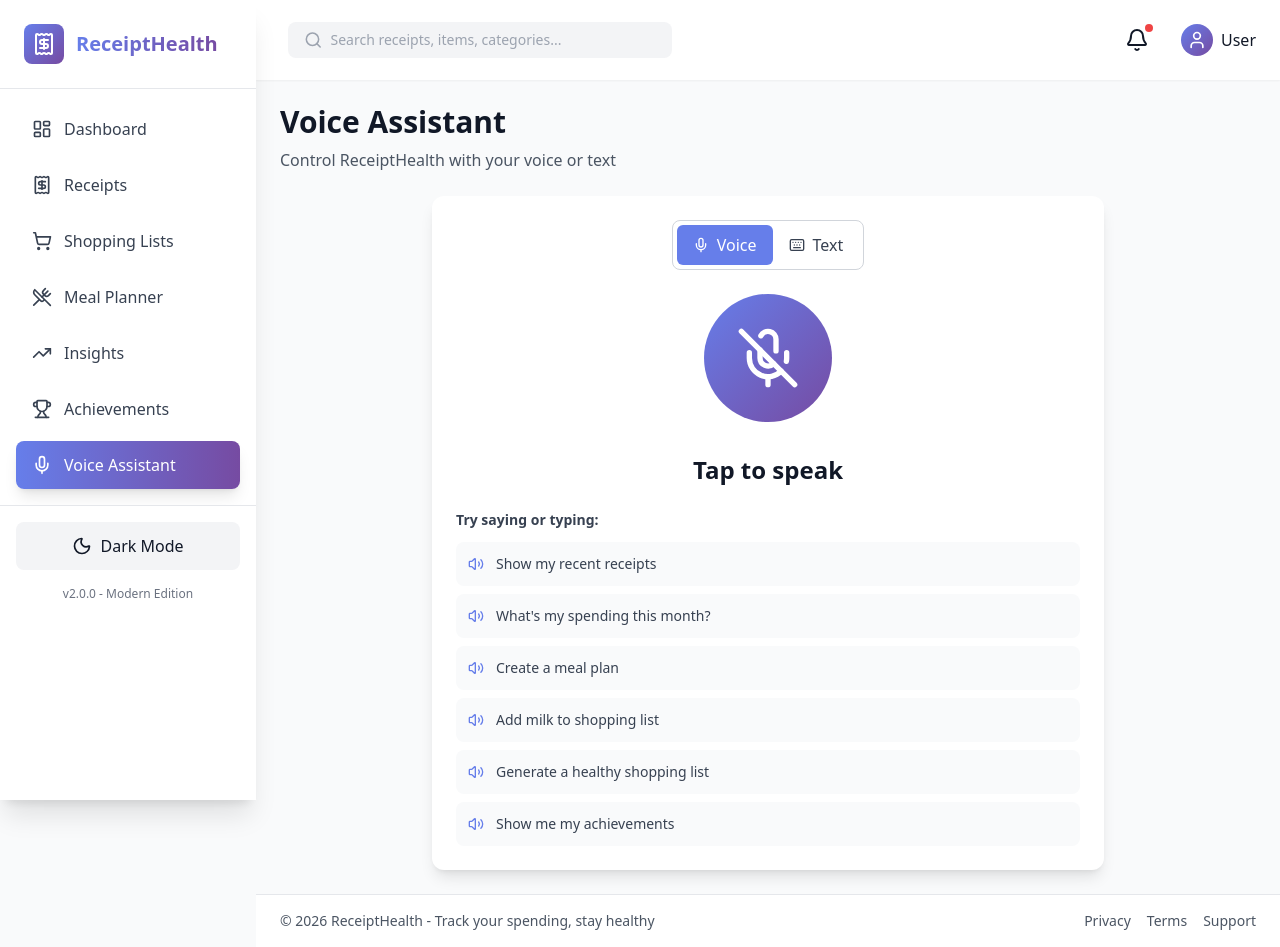
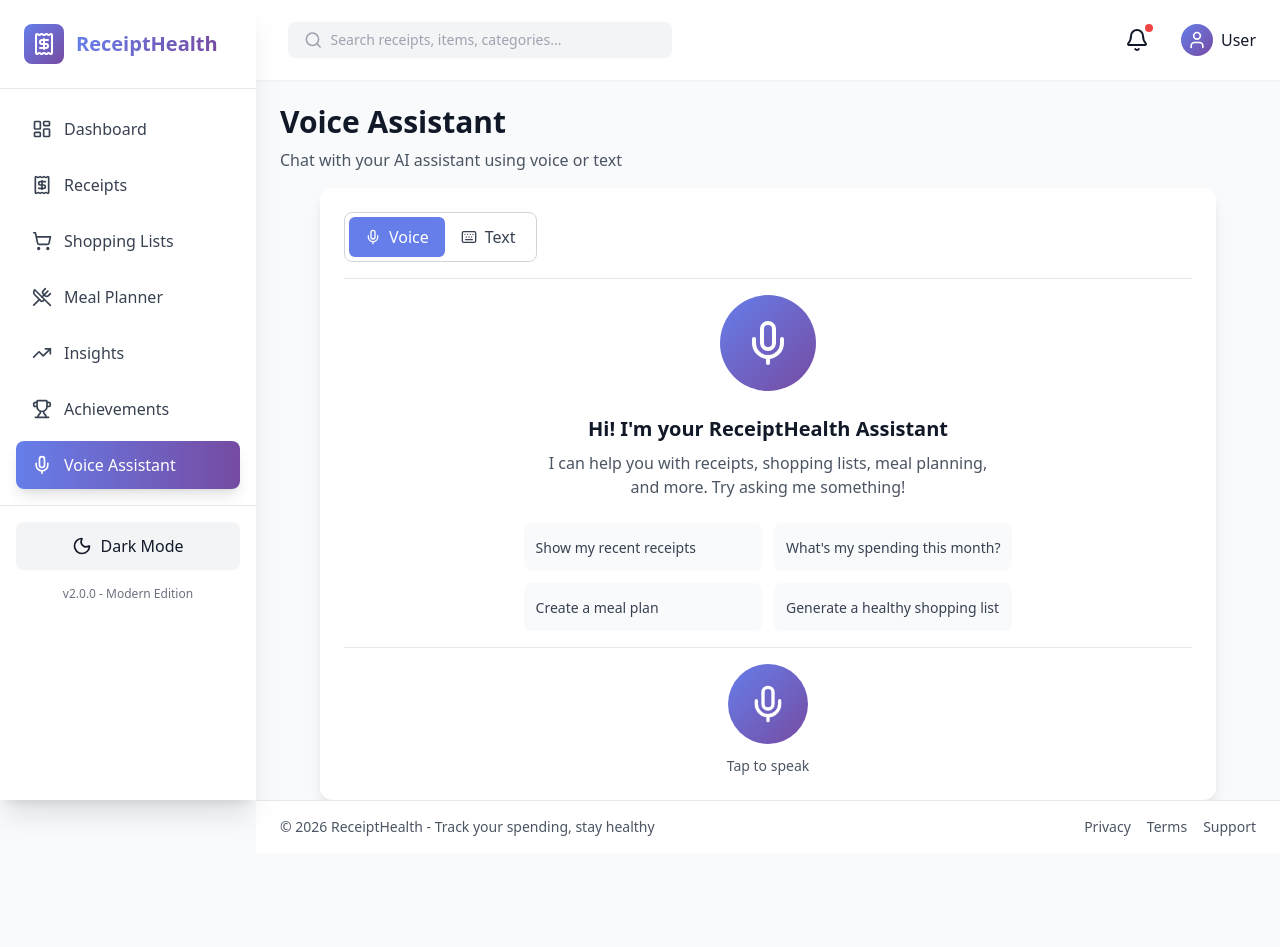
Before and after one commit to AlexanderErdelyi/copilot-powered-app, a React (Vite) app in the folder ReceiptHealth/client/: page /voice-assistant in a window 1280 px wide. After the commit the page ends 853 px from the top, so only its background shows below. Built offline with nearby package versions, Linux system fonts and the light colour scheme.

Commit message:
Fix Voice Assistant: correct API call and redesign as Google Assistant-style chat interface
Co-authored-by: AlexanderErdelyi <124360120+AlexanderErdelyi@users.noreply.github.com>

```diff
--- a/ReceiptHealth/client/src/pages/VoiceAssistant.jsx
+++ b/ReceiptHealth/client/src/pages/VoiceAssistant.jsx
@@ -74,12 +74,19 @@ function VoiceAssistant() {
 
   const processCommand = async (command) => {
     setProcessing(true);
+
+    // Add user message to history immediately
+    const userMessage = { role: 'user', content: command };
+    setConversationHistory(prev => [...prev, userMessage]);
+    setTranscript(''); // Clear current transcript
+    setTextInput(''); // Clear text input
+
     try {
       // Prepare conversation history (last 10 messages)
       const historyToSend = conversationHistory.slice(-10);
 
       const res = await axios.post('/api/voice/process-command', {
-        command,
+        transcript: command, // Backend expects 'transcript' not 'command'
         sessionId,
         conversationHistory: historyToSend
       });
@@ -93,13 +100,9 @@ function VoiceAssistant() {
         sessionStorage.setItem('voiceAssistantSessionId', newSessionId);
       }
 
-      // Update conversation history
-      const newHistory = [
-        ...conversationHistory,
-        { role: 'user', content: command },
-        { role: 'assistant', content: responseText }
-      ];
-      setConversationHistory(newHistory);
+      // Add assistant response to history
+      const assistantMessage = { role: 'assistant', content: responseText };
+      setConversationHistory(prev => [...prev, assistantMessage]);
 
       setResponse(responseText);
       speak(responseText);
@@ -117,6 +120,11 @@ function VoiceAssistant() {
     } catch (error) {
       console.error('Error processing command:', error);
       const errorMsg = error.response?.data?.error || 'Sorry, I could not process that command';
+
+      // Add error message to history
+      const errorMessage = { role: 'assistant', content: errorMsg };
+      setConversationHistory(prev => [...prev, errorMessage]);
+
       setResponse(errorMsg);
       toast.error(errorMsg);
     } finally {
@@ -145,17 +153,19 @@ function VoiceAssistant() {
   };
 
   return (
-    <div className="space-y-6">
-      <div>
+    <div className="h-[calc(100vh-8rem)] flex flex-col">
+      {/* Header */}
+      <div className="mb-4">
         <h1 className="text-3xl font-bold text-gray-900 dark:text-white">Voice Assistant</h1>
         <p className="text-gray-600 dark:text-gray-400 mt-2">
-          Control ReceiptHealth with your voice or text
+          Chat with your AI assistant using voice or text
         </p>
       </div>
 
-      <div className="card max-w-2xl mx-auto">
+      {/* Chat Container - Google Assistant Style */}
+      <div className="flex-1 card flex flex-col max-w-4xl mx-auto w-full">
         {/* Mode Toggle */}
-        <div className="flex justify-center mb-6">
+        <div className="flex justify-between items-center border-b border-gray-200 dark:border-gray-700 pb-4 mb-4">
           <div className="inline-flex rounded-lg border border-gray-300 dark:border-gray-600 p-1">
             <button
               onClick={() => setUseTextMode(false)}
@@ -180,143 +190,140 @@ function VoiceAssistant() {
               <span>Text</span>
             </button>
           </div>
+
+          {conversationHistory.length > 0 && (
+            <button
+              onClick={() => {
+                setConversationHistory([]);
+                const newSessionId = 'session_' + Date.now() + '_' + Math.random().toString(36).substr(2, 9);
+                setSessionId(newSessionId);
+                sessionStorage.setItem('voiceAssistantSessionId', newSessionId);
+                setTranscript('');
+                setResponse('');
+              }}
+              className="text-xs text-red-500 hover:text-red-600 font-medium"
+            >
+              Clear Chat
+            </button>
+          )}
         </div>
 
-        {useTextMode ? (
-          /* Text Input Mode */
-          <div className="text-center">
-            <h2 className="text-2xl font-bold mb-4 text-gray-900 dark:text-white">
-              Type your command
-            </h2>
-            <div className="flex space-x-3 mb-6">
+        {/* Chat Messages Area */}
+        <div className="flex-1 overflow-y-auto mb-4 space-y-4 px-2">
+          {conversationHistory.length === 0 ? (
+            <div className="flex flex-col items-center justify-center h-full text-center">
+              <div className="w-24 h-24 mb-6 bg-gradient-to-br from-primary-500 to-secondary-500 rounded-full flex items-center justify-center">
+                <Mic className="w-12 h-12 text-white" />
+              </div>
+              <h3 className="text-xl font-semibold text-gray-900 dark:text-white mb-2">
+                Hi! I'm your ReceiptHealth Assistant
+              </h3>
+              <p className="text-gray-600 dark:text-gray-400 mb-6 max-w-md">
+                I can help you with receipts, shopping lists, meal planning, and more. Try asking me something!
+              </p>
+              <div className="grid grid-cols-1 md:grid-cols-2 gap-3 max-w-2xl">
+                {[
+                  'Show my recent receipts',
+                  'What\'s my spending this month?',
+                  'Create a meal plan',
+                  'Generate a healthy shopping list'
+                ].map((example, idx) => (
+                  <button
+                    key={idx}
+                    onClick={() => useTextMode ? setTextInput(example) : null}
+                    className="text-left p-3 bg-gray-50 dark:bg-gray-700 rounded-lg hover:bg-gray-100 dark:hover:bg-gray-600 transition-colors"
+                  >
+                    <span className="text-sm text-gray-700 dark:text-gray-300">{example}</span>
+                  </button>
+                ))}
+              </div>
+            </div>
+          ) : (
+            conversationHistory.map((msg, idx) => (
+              <div
+                key={idx}
+                className={`flex ${msg.role === 'user' ? 'justify-end' : 'justify-start'}`}
+              >
+                <div
+                  className={`max-w-[75%] p-4 rounded-2xl ${
+                    msg.role === 'user'
+                      ? 'bg-primary-500 text-white rounded-br-sm'
+                      : 'bg-gray-100 dark:bg-gray-700 text-gray-900 dark:text-white rounded-bl-sm'
+                  }`}
+                >
+                  <p className="text-sm leading-relaxed whitespace-pre-wrap">{msg.content}</p>
+                  <p className="text-xs opacity-70 mt-2">
+                    {msg.role === 'user' ? 'You' : 'Assistant'}
+                  </p>
+                </div>
+              </div>
+            ))
+          )}
+
+          {/* Processing indicator */}
+          {processing && (
+            <div className="flex justify-start">
+              <div className="max-w-[75%] p-4 rounded-2xl bg-gray-100 dark:bg-gray-700 rounded-bl-sm">
+                <div className="flex space-x-2">
+                  <div className="w-2 h-2 bg-gray-400 rounded-full animate-bounce" style={{ animationDelay: '0ms' }}></div>
+                  <div className="w-2 h-2 bg-gray-400 rounded-full animate-bounce" style={{ animationDelay: '150ms' }}></div>
+                  <div className="w-2 h-2 bg-gray-400 rounded-full animate-bounce" style={{ animationDelay: '300ms' }}></div>
+                </div>
+              </div>
+            </div>
+          )}
+        </div>
+
+        {/* Input Area */}
+        <div className="border-t border-gray-200 dark:border-gray-700 pt-4">
+          {useTextMode ? (
+            /* Text Input */
+            <div className="flex space-x-3">
               <input
                 type="text"
                 value={textInput}
                 onChange={(e) => setTextInput(e.target.value)}
                 onKeyPress={(e) => e.key === 'Enter' && !processing && handleTextSubmit()}
-                placeholder="e.g., Show my recent receipts..."
+                placeholder="Type your message..."
                 className="input flex-1"
                 disabled={processing}
               />
               <button
                 onClick={handleTextSubmit}
-                disabled={processing}
+                disabled={processing || !textInput.trim()}
                 className="btn-primary flex items-center space-x-2"
               >
                 <Send className="w-5 h-5" />
-                <span>Send</span>
               </button>
             </div>
-          </div>
-        ) : (
-          /* Voice Input Mode */
-          <div className="text-center mb-6">
-            <div className="mb-8">
+          ) : (
+            /* Voice Input */
+            <div className="flex flex-col items-center">
               <button
                 onClick={listening ? stopListening : startListening}
                 disabled={processing}
-                className={`w-32 h-32 rounded-full flex items-center justify-center mx-auto transition-all duration-300 ${
+                className={`w-20 h-20 rounded-full flex items-center justify-center transition-all duration-300 ${
                   listening
                     ? 'bg-gradient-to-br from-red-500 to-pink-500 animate-pulse shadow-2xl'
-                    : 'bg-gradient-to-br from-primary-500 to-secondary-500 hover:shadow-2xl'
+                    : 'bg-gradient-to-br from-primary-500 to-secondary-500 hover:shadow-xl'
                 }`}
               >
                 {listening ? (
-                  <Mic className="w-16 h-16 text-white" />
+                  <Mic className="w-10 h-10 text-white" />
                 ) : (
-                  <MicOff className="w-16 h-16 text-white" />
+                  <Mic className="w-10 h-10 text-white" />
                 )}
               </button>
+              <p className="text-sm text-gray-600 dark:text-gray-400 mt-3">
+                {listening ? 'Listening...' : processing ? 'Processing...' : 'Tap to speak'}
+              </p>
+              {transcript && (
+                <p className="text-sm text-gray-500 dark:text-gray-400 mt-2 italic">
+                  "{transcript}"
+                </p>
+              )}
             </div>
-
-            <h2 className="text-2xl font-bold mb-4 text-gray-900 dark:text-white">
-              {listening ? 'Listening...' : processing ? 'Processing...' : 'Tap to speak'}
-            </h2>
-          </div>
-        )}
-
-        {/* Conversation History */}
-        {conversationHistory.length > 0 && (
-          <div className="mb-6 max-h-96 overflow-y-auto">
-            <div className="flex justify-between items-center mb-2">
-              <p className="text-sm font-medium text-gray-700 dark:text-gray-300">Conversation History:</p>
-              <button
-                onClick={() => {
-                  setConversationHistory([]);
-                  const newSessionId = 'session_' + Date.now() + '_' + Math.random().toString(36).substr(2, 9);
-                  setSessionId(newSessionId);
-                  sessionStorage.setItem('voiceAssistantSessionId', newSessionId);
-                  setTranscript('');
-                  setResponse('');
-                }}
-                className="text-xs text-red-500 hover:text-red-600"
-              >
-                Clear History
-              </button>
-            </div>
-            <div className="space-y-3">
-              {conversationHistory.map((msg, idx) => (
-                <div key={idx} className={`p-3 rounded-lg border-l-4 ${
-                  msg.role === 'user'
-                    ? 'bg-blue-50 dark:bg-blue-900/20 border-blue-500'
-                    : 'bg-green-50 dark:bg-green-900/20 border-green-500'
-                }`}>
-                  <p className="text-xs font-semibold text-gray-600 dark:text-gray-400 mb-1">
-                    {msg.role === 'user' ? 'You' : 'Assistant'}:
-                  </p>
-                  <p className="text-sm text-gray-900 dark:text-white">{msg.content}</p>
-                </div>
-              ))}
-            </div>
-          </div>
-        )}
-
-        {/* Transcript */}
-        {transcript && !conversationHistory.some(m => m.content === transcript) && (
-          <div className="mb-6">
-            <p className="text-sm font-medium text-gray-700 dark:text-gray-300 mb-2">You said:</p>
-            <div className="p-4 bg-blue-50 dark:bg-blue-900/20 rounded-lg border-l-4 border-blue-500">
-              <p className="text-gray-900 dark:text-white">{transcript}</p>
-            </div>
-          </div>
-        )}
-
-        {/* Response */}
-        {response && !conversationHistory.some(m => m.content === response) && (
-          <div className="mb-6">
-            <p className="text-sm font-medium text-gray-700 dark:text-gray-300 mb-2">Assistant:</p>
-            <div className="p-4 bg-green-50 dark:bg-green-900/20 rounded-lg border-l-4 border-green-500">
-              <p className="text-gray-900 dark:text-white">{response}</p>
-            </div>
-          </div>
-        )}
-
-        {/* Example Commands */}
-        <div className="space-y-2">
-          <p className="text-sm font-semibold text-gray-700 dark:text-gray-300 mb-3">
-            Try saying or typing:
-          </p>
-          <div className="space-y-2">
-            {[
-              'Show my recent receipts',
-              'What\'s my spending this month?',
-              'Create a meal plan',
-              'Add milk to shopping list',
-              'Generate a healthy shopping list',
-              'Show me my achievements'
-            ].map((example, idx) => (
-              <div
-                key={idx}
-                onClick={() => useTextMode ? setTextInput(example) : null}
-                className={`flex items-center space-x-3 p-3 bg-gray-50 dark:bg-gray-700 rounded-lg ${
-                  useTextMode ? 'cursor-pointer hover:bg-gray-100 dark:hover:bg-gray-600' : ''
-                }`}
-              >
-                <Volume2 className="w-4 h-4 text-primary-500" />
-                <span className="text-sm text-gray-700 dark:text-gray-300">{example}</span>
-              </div>
-            ))}
-          </div>
+          )}
         </div>
       </div>
     </div>
```
